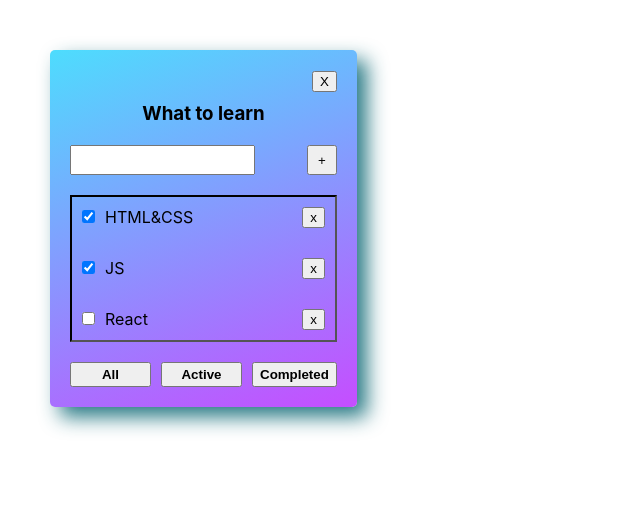
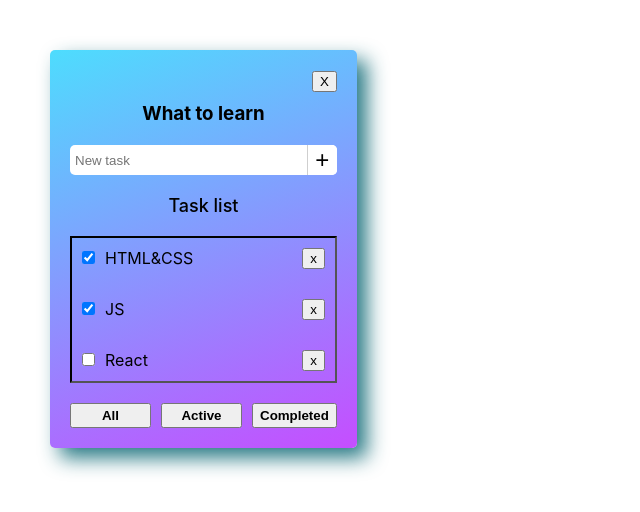
Before and after one commit to CrusaderDen/project_todolist, a React (Create React App) app: page / in a window 1280 px wide. Shown: the top 512 px of the page, without its empty margins (0-640 px from the left). Built offline with nearby package versions, Linux system fonts and the light colour scheme.

Commit message:
updating the functionality

```diff
--- a/package.json
+++ b/package.json
@@ -12,12 +12,14 @@
     "@types/react": "^18.2.48",
     "@types/react-dom": "^18.2.18",
     "@types/styled-components": "^5.1.34",
+    "@types/uuid": "^9.0.8",
     "gh-pages": "^6.1.1",
     "react": "^18.2.0",
     "react-dom": "^18.2.0",
     "react-scripts": "5.0.1",
     "styled-components": "^6.1.8",
     "typescript": "^5.3.3",
+    "uuid": "^9.0.1",
     "web-vitals": "^3.5.1"
   },
   "scripts": {
--- a/src/App.tsx
+++ b/src/App.tsx
@@ -1,9 +1,10 @@
 import React, {ChangeEvent, useEffect, useState} from 'react';
 import './App.css';
 import {TodoList} from "./TodoList";
+import {v1} from "uuid";
 
 export type TaskType = {
-    id: number
+    id: string
     title: string
     isDone: boolean
 }
@@ -17,26 +18,33 @@ function App() {
     const todoListTitle = 'What to learn'
 
     const [tasks, setTasks] = useState<TaskType[]>([
-        {id: 1, title: 'HTML&CSS', isDone: true},
-        {id: 2, title: 'JS', isDone: true},
-        {id: 3, title: 'React', isDone: false},
+        {id: v1(), title: 'HTML&CSS', isDone: true},
+        {id: v1(), title: 'JS', isDone: true},
+        {id: v1(), title: 'React', isDone: false},
     ])
 
-    const [newTask, setNewTask] = useState<TaskType>({id: 0, title: '', isDone: false})
+
     const [filter, setFilter] = useState<FilterValuesType>('all')
 
-
-    function getNewTask(event: ChangeEvent<HTMLInputElement>) {
-        let currenTask: string = event.currentTarget.value
-        setNewTask({id: tasks.length + 1, title: currenTask, isDone: false})
+    function addTask(taskTitle: string) {
+        const newTask: TaskType = {
+            id: v1(),
+            title: taskTitle,
+            isDone: false
+        }
+        const nextState = [newTask, ...tasks]
+        if (newTask.title !== '') {
+            setTasks(nextState)
+        }
     }
 
-    function addTask() {
-        setTasks([...tasks, newTask])
-
+    function changeStatus(id: string, isDone: boolean) {
+        let task = tasks.find(t => id === t.id)
+        if (task) task.isDone = isDone
+        setTasks(tasks)
     }
 
-    function removeTask(taskId: number): void {
+    function removeTask(taskId: string): void {
         setTasks(tasks.filter(task => task.id !== taskId))
     }
 
@@ -48,9 +56,9 @@ function App() {
     const getFilteredTasks = (allTasks: Array<TaskType>, currentFilter: FilterValuesType): Array<TaskType> => {
         switch (currentFilter) {
             case 'active' :
-                return allTasks.filter(t => t.isDone === false)
+                return allTasks.filter(t => !t.isDone)
             case 'completed':
-                return allTasks.filter(t => t.isDone === true)
+                return allTasks.filter(t => t.isDone)
             default:
                 return allTasks
         }
@@ -58,6 +66,9 @@ function App() {
 
     const filteredTasks = getFilteredTasks(tasks, filter)
 
+    const checkedToggle = () => {
+
+    }
 
     return (
         <div className="App">
@@ -66,8 +77,8 @@ function App() {
                 tasks={filteredTasks}
                 removeTask={removeTask}
                 addTask={addTask}
-                getNewTask={getNewTask}
                 changeTodoListFilter={changeTodoListFilter}
+                changeStatus={changeStatus}
             />
         </div>
     );
--- a/src/Task.tsx
+++ b/src/Task.tsx
@@ -1,25 +1,41 @@
-import React from 'react';
+import React, {ChangeEvent, useState} from 'react';
 import {Button} from "./Button";
 import styled from "styled-components";
 
 
 type TaskPropsType = {
-    taskId: number
+    taskId: string
     title: string
     isDone: boolean
-    removeTask: (taskId: number) => void
+    removeTask: (taskId: string) => void
+    changeStatus: (id: string, isDone: boolean) => void
 }
 
-export const Task = ({taskId, title, isDone, removeTask}: TaskPropsType) => {
+export const Task = ({taskId, title, isDone, removeTask, changeStatus}: TaskPropsType) => {
+
+    const [currentIsDone, setCurrentIsDone] = useState(isDone)
+
+    function onRemoveHandler() {
+        removeTask(taskId)
+    }
+
+    function onChangeHandler(e: ChangeEvent<HTMLInputElement>) {
+        let change = e.currentTarget.checked
+        changeStatus(taskId, change)
+        setCurrentIsDone(change)
+    }
+
+
     return (
         <StyledTask>
             <span>
-                <input type="checkbox" defaultChecked={isDone}/>
+                <input
+                    type="checkbox"
+                    checked={currentIsDone}
+                    onChange={onChangeHandler}/>
                 <span>{title}</span>
             </span>
-            <Button title={'x'} taskId={taskId} onClickHandler={() => {
-                removeTask(taskId)
-            }}/>
+            <Button title={'x'} taskId={taskId} onClickHandler={onRemoveHandler}/>
         </StyledTask>
     );
 };
--- a/src/TodoList.tsx
+++ b/src/TodoList.tsx
@@ -1,4 +1,4 @@
-import React, {ChangeEvent} from "react";
+import React, {ChangeEvent, KeyboardEvent, useState} from "react";
 import {Button} from "./Button";
 import {TodoListHeader} from "./TodoListHeader";
 import {Task} from "./Task";
@@ -10,26 +10,59 @@ import * as diagnostics_channel from "diagnostics_channel";
 type TodoListPropsType = {
     title: string
     tasks: TaskType[]
-    removeTask: (taskId: number) => void
-    addTask: () => void
-    getNewTask: (event: ChangeEvent<HTMLInputElement>) => void
+    removeTask: (taskId: string) => void
+    addTask: (newTitle: string) => void
     changeTodoListFilter: (filter: FilterValuesType) => void
+    changeStatus: (id: string, isDone: boolean) => void
 }
 
 
-export const TodoList = ({title, tasks, removeTask, addTask, getNewTask, changeTodoListFilter}: TodoListPropsType) => {
+export const TodoList = ({
+                             title,
+                             tasks,
+                             removeTask,
+                             addTask,
+                             changeTodoListFilter,
+                             changeStatus
+                         }: TodoListPropsType) => {
+
+    const [newTaskTitle, setNewTaskTitle] = useState<string>('')
 
     function onChangeHandler(event: ChangeEvent<HTMLInputElement>) {
-        getNewTask(event)
+        setNewTaskTitle(event.currentTarget.value)
+    }
+
+    function onKeyUpHandler(e: KeyboardEvent<HTMLInputElement>) {
+        if (e.code === 'Enter') {
+            addTaskHandler()
+        }
+    }
+
+    function addTaskHandler() {
+        addTask(newTaskTitle)
+        setNewTaskTitle('')
+    }
+
+    function onAllClickHandler() {
+        changeTodoListFilter('all')
+    }
+
+    function onActiveClickHandler() {
+        changeTodoListFilter('active')
+    }
+
+    function onCompletedClickHandler() {
+        changeTodoListFilter('completed')
     }
 
 
     const tasksList = tasks.length === 0
-        ? <StyleEmpty>Список пуст</StyleEmpty>
+        ? <StyleEmpty>No any tasks yet</StyleEmpty>
         : tasks.map((task: TaskType) => {
             return (
                 <li key={task.id}>
-                    <Task taskId={task.id} title={task.title} isDone={task.isDone} removeTask={removeTask}/>
+                    <Task taskId={task.id} title={task.title} isDone={task.isDone} removeTask={removeTask}
+                          changeStatus={changeStatus}/>
                 </li>
             )
         })
@@ -47,20 +80,29 @@ export const TodoList = ({title, tasks, removeTask, addTask, getNewTask, changeT
             </StyledHeader>
 
             <StyledInputBlock>
-                <input onChange={onChangeHandler}/>
-                <Button title={'+'} onClickHandler={() => {
-                    addTask()
-                }}/>
+                <input
+                    placeholder={'New task'}
+                    value={newTaskTitle}
+                    onChange={onChangeHandler}
+                    onKeyUp={onKeyUpHandler}
+                />
+                <Button
+                    title={'+'}
+                    onClickHandler={() => {
+                        addTaskHandler()
+                    }
+                    }/>
             </StyledInputBlock>
 
+            <StyledTaskListHeader>Task list</StyledTaskListHeader>
             <StyledTaskList>
                 {tasksList}
             </StyledTaskList>
 
             <StyledButtonBlock>
-                <Button title={'All'} onClickHandler={() => changeTodoListFilter('all')}/>
-                <Button title={'Active'} onClickHandler={() => changeTodoListFilter('active')}/>
-                <Button title={'Completed'} onClickHandler={() => changeTodoListFilter('completed')}/>
+                <Button title={'All'} onClickHandler={onAllClickHandler}/>
+                <Button title={'Active'} onClickHandler={onActiveClickHandler}/>
+                <Button title={'Completed'} onClickHandler={onCompletedClickHandler}/>
             </StyledButtonBlock>
 
         </StyledTodolist>
@@ -96,6 +138,7 @@ const StyledButtonClose = styled.div`
     text-align: right;
 `
 const StyledInputBlock = styled.div`
+    position: relative;
     display: flex;
     justify-content: space-between;
     gap: 20px;
@@ -103,11 +146,34 @@ const StyledInputBlock = styled.div`
 
     & input {
         height: 30px;
+        width: 100%;
+        border-radius: 5px;
+        border: none;
+        padding-left: 5px;
+
+        &:focus {
+            outline: none;
+            border: none;
+        }
     }
 
     & button {
+        //display: none;
+        position: absolute;
+        right: 0;
         height: 30px;
         width: 30px;
+        border: none;
+        border-left: 1px solid #cfcfcf;
+        border-radius: 0 5px 5px 0;
+        background-color: white;
+        transition: all 0.3s;
+        font-weight: 500;
+        font-size: 24px;
+
+        &:hover {
+            background-color: #cfcfcf;
+        }
     }
 `
 
@@ -129,8 +195,12 @@ const StyledButtonBlock = styled.div`
 `
 
 const StyleEmpty = styled.span`
-    color: red;
-    font-weight: 700;
-    font-size: 24px;
     text-align: center;
 `
+
+const StyledTaskListHeader = styled.h4`
+    text-align: center;
+    font-weight: 500;
+    font-size: 18px;
+
+`
```
Also changed, not shown: src/Button.tsx (+1 -11 lines), 1 other file (tests, documents, lock files or other folders).
